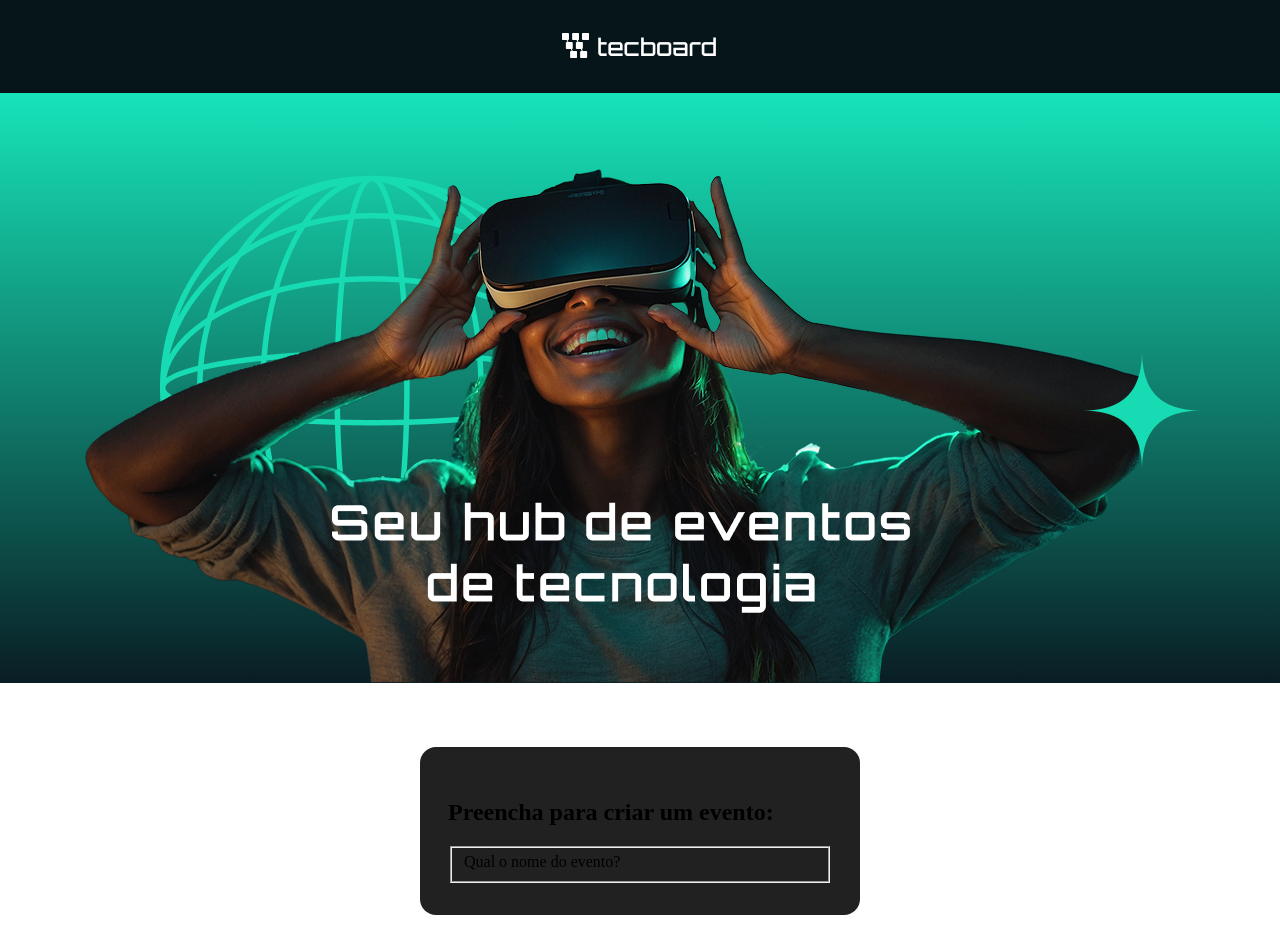
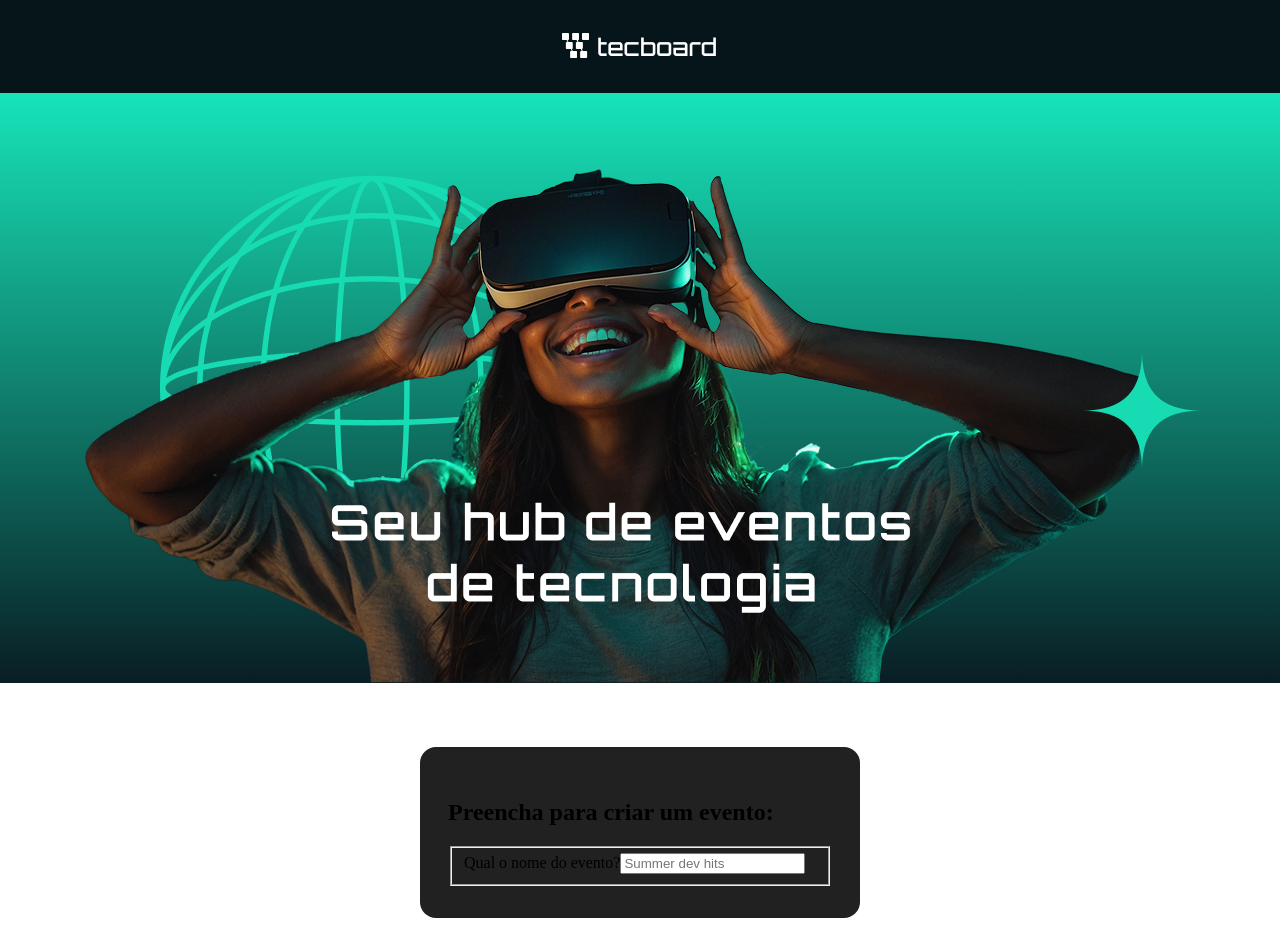
Before and after one commit to dglshenriq/tecboard-react, a React (Vite) app: page / in a window 1280 px wide. Shown: the top 952 px of the page. Built offline with nearby package versions, Linux system fonts and the light colour scheme.

Commit message:
Criando componentes do formulario

```diff
--- a/src/App.jsx
+++ b/src/App.jsx
@@ -4,16 +4,48 @@ import viteLogo from './assets/vite.svg'
 import heroImg from './assets/hero.png'
 import './App.css'
 
+function TituloFormulario ({children}) {
+
+  return (
+    <h2>{children}</h2>
+  )
+}
+
+function CampoDeFormulario({children}) {
+  return (
+    <fieldset>
+      {children}
+    </fieldset>
+  )
+}
+
+function Label({children, htmlFor}){
+  return (
+    <label htmlFor={htmlFor}>
+      {children}
+    </label>
+  )
+}
+
+function CampoDeEntrada(props) {
+  return(
+    <input {...props}/>
+  )
+}
+
 function FormularioDeEvento () {
 
   return (
     <form className="form-evento">
-      <h2>Preencha para criar um evento:</h2>
-      <fieldset>
-        <label htmlFor='nome'>
+      <TituloFormulario>
+        Preencha para criar um evento:
+      </TituloFormulario>
+      <CampoDeFormulario>
+        <Label htmlFor='nome'>
           Qual o nome do evento?
-        </label>
-      </fieldset>
+        </Label>
+        <CampoDeEntrada type="text" id='nome' placeholder='Summer dev hits' name='nomeEvento'/>
+      </CampoDeFormulario>
     </form>
   )
 }
```
